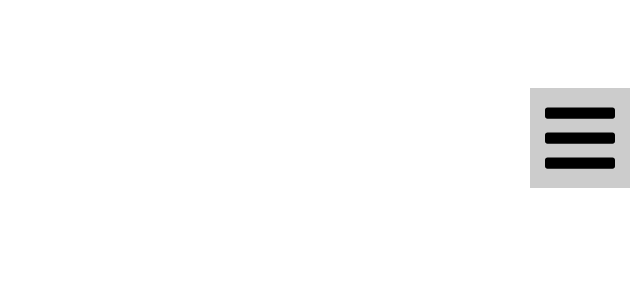
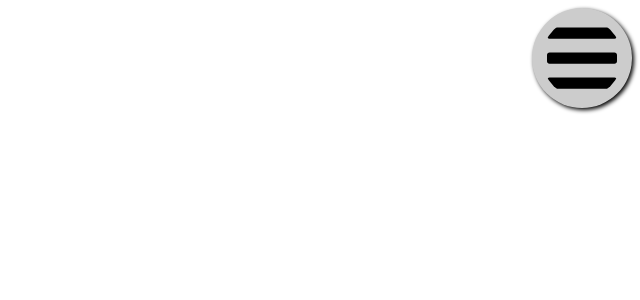
Before and after one commit to ekirbs/react-canvas, a React (Create React App) app: page / in a window 1280 px wide. Shown: the top 300 px of the page, without its empty margins (640-1280 px from the left). Built offline with nearby package versions, Linux system fonts and the light colour scheme.

Commit message:
basic styling of some buttons

```diff
--- a/src/components/Options/optionsbtn.css
+++ b/src/components/Options/optionsbtn.css
@@ -1,12 +1,14 @@
 .optionsBtn {
   position: absolute;
-  top: 11vh;
-  right: 10px;
+  top: 1vh;
+  right: 1vh;
   padding: 10px;
   background-color: #ccc;
+  border-radius: 50%;
   border: none;
   cursor: pointer;
   height: 10vh;
   width: 10vh;
   z-index: 9999;
+  box-shadow: 2px 2px 4px black;
 }
--- a/src/components/ScreenshotBtn/index.js
+++ b/src/components/ScreenshotBtn/index.js
@@ -1,4 +1,5 @@
 import React from 'react';
+import { FaCamera } from "react-icons/fa";
 import './screenshotbtn.css';
 
 function ScreenshotBtn() {
@@ -15,9 +16,7 @@ function ScreenshotBtn() {
 
   return (
     <>
-      <button id="screenshot" onClick={takeScreenshot}>
-        Take Screenshot
-      </button>
+      <FaCamera className="FaCamera" onClick={takeScreenshot} />
     </>
   );
 }
--- a/src/components/ScreenshotBtn/screenshotbtn.css
+++ b/src/components/ScreenshotBtn/screenshotbtn.css
@@ -1,12 +1,14 @@
-#screenshot {
+.FaCamera {
   position: absolute;
-  top: 10px;
-  left: 10px;
+  top: 1vh;
+  left: 1vh;
   padding: 10px;
   background-color: #ccc;
+  border-radius: 50%;
   border: none;
   cursor: pointer;
   height: 10vh;
   width: 10vh;
   z-index: 9999;
+  box-shadow: 2px 2px 4px black;
 }
```
